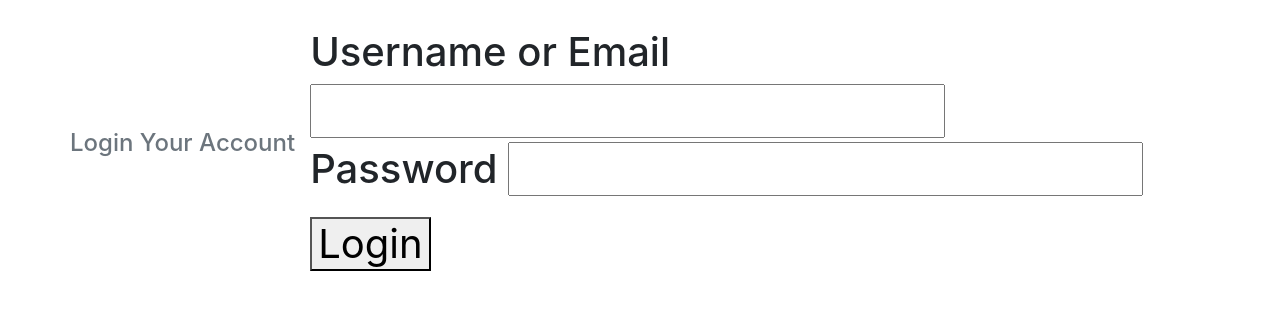
After one commit to zihad868/Django-Authentication, a Django app: page /login/ in a window 1280 px wide. The commit adds this page. Shown: the top 310 px of the page. Run offline with Django 4.2, Linux system fonts and the light colour scheme.

Commit message:
Implement Login and Logout Page

```diff
--- /dev/null
+++ b/authentication/account/forms.py
@@ -0,0 +1,12 @@
+from django import forms
+
+
+class LoginForm(forms.Form):
+    def __in__(self, *args, **kwargs):
+        super().__init__(**args, **kwargs)
+
+        for field in self.fields:
+            self.fields[field].widget.attrs.update({"class": "form-control"})
+
+    username = forms.CharField(max_length=150)
+    password = forms.CharField(max_length=100, widget=forms.PasswordInput)
--- a/authentication/account/urls.py
+++ b/authentication/account/urls.py
@@ -1,6 +1,8 @@
 from django.urls import path
-from . views import Home
+from . views import Home, Login, Logout
 
 urlpatterns = [
     path('', Home.as_view(), name="home"),
+    path('login/', Login.as_view(), name="login"),
+    path('logout/', Logout.as_view(), name="logout"),
 ]
--- a/authentication/account/views.py
+++ b/authentication/account/views.py
@@ -1,6 +1,40 @@
-from django.shortcuts import render
+from django.shortcuts import render, redirect
 from django.views import generic
+from django.contrib.auth.mixins import LoginRequiredMixin
+from . forms import LoginForm
+from django.contrib.auth import authenticate, login, logout
+from django.contrib import messages
 
+class Home(LoginRequiredMixin, generic.TemplateView):
+    template_name = "account/home.html"
+    login_url = 'login'
 
-class Home(generic.TemplateView):
-    template_name = 'account/home.html'
+class Login(generic.View):
+    def get(self, *args,**kwargs):
+        form = LoginForm()
+        context = {'form': form}
+        return render(self.request, 'account/login.html', context)
+
+    def post(self, *args, **kwargs):
+        form = LoginForm(self.request.POST)
+
+        if form.is_valid():
+            user = authenticate(
+                self.request,
+                username=form.cleaned_data.get('username'),
+                password=form.cleaned_data.get('password')
+            )
+            if user:
+                login(self.request, user)
+                return redirect('home')
+
+            else:
+                messages.warning(self.request, "Wrong credentials")
+                return redirect('login')
+
+        return render(self.request, 'account/login.html', {'form': form})
+
+class Logout(generic.View):
+    def get(self, *args,**kwargs):
+        logout(self.request)
+        return redirect('login')
--- /dev/null
+++ b/authentication/templates/account/login.html
@@ -0,0 +1,29 @@
+{% extends '../base.html' %}
+{% block title %} Login {% endblock title %}
+
+{% block content %}
+<div class="container">
+    <div class="row centered py-4 align-items-center justify-content-center">
+        <div class="form-group">
+            <h4 class="text-muted dark-muted">Login Your Account</h4>
+        </div>
+
+        <form class="col md-4" method="POST" novalidation>
+            {% csrf_token %}
+            <div class="form-group my-1">
+                <label for="username">Username or Email</label>
+                {{form.username}}
+                {{form.username.error}}
+            </div>
+            <div class="form-group my-1">
+                <label for="password">Password</label>
+                {{form.password}}
+                {{form.password.error}}
+            </div>
+            <div class="form-group my-3">
+                <button>Login</button>
+            </div>
+        </form>
+    </div>
+</div>
+{% endblock content %}
```
Also changed, not shown: authentication/templates/account/home.html (+13 -1 lines), authentication/db.sqlite3, authentication/static/css/main.css (added).
